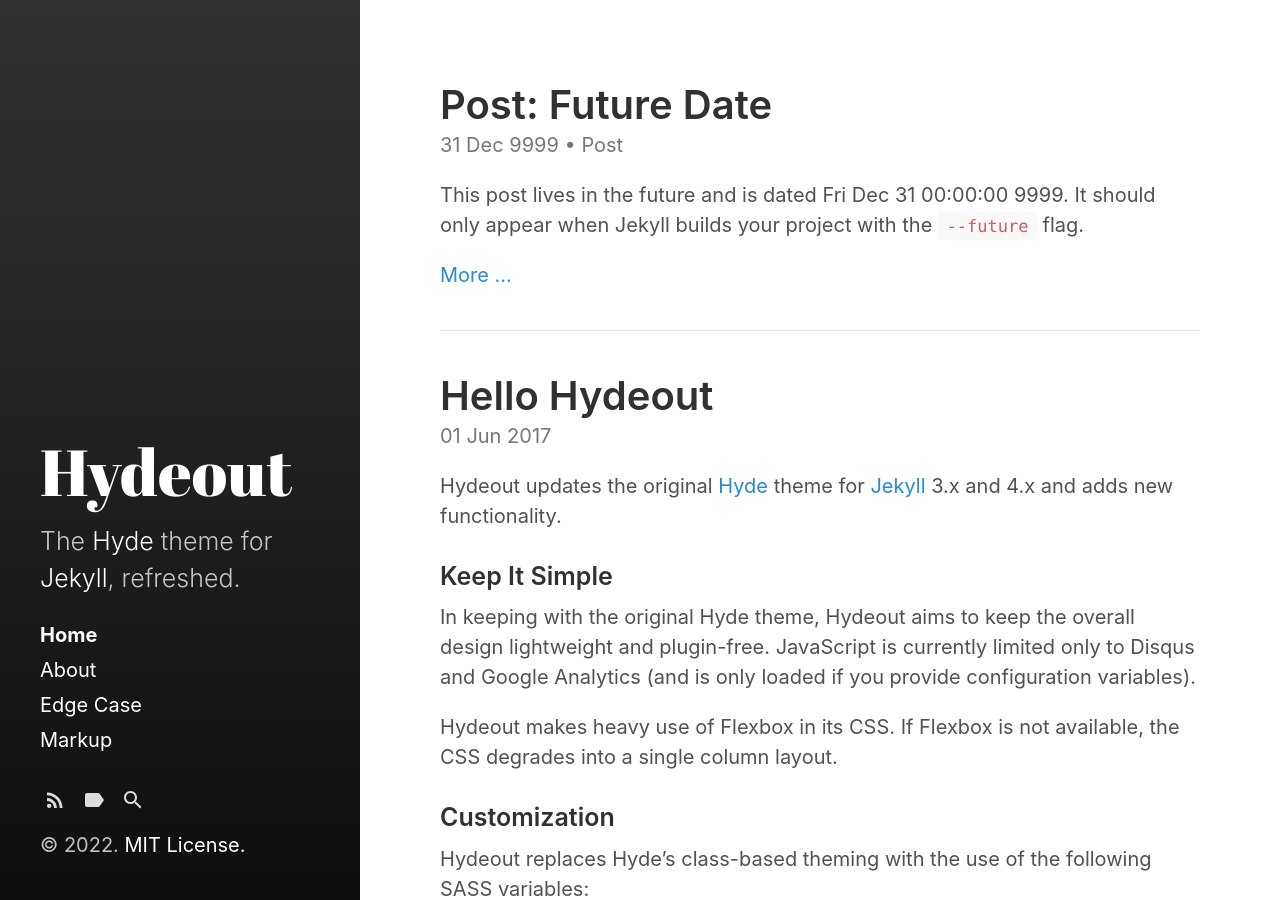
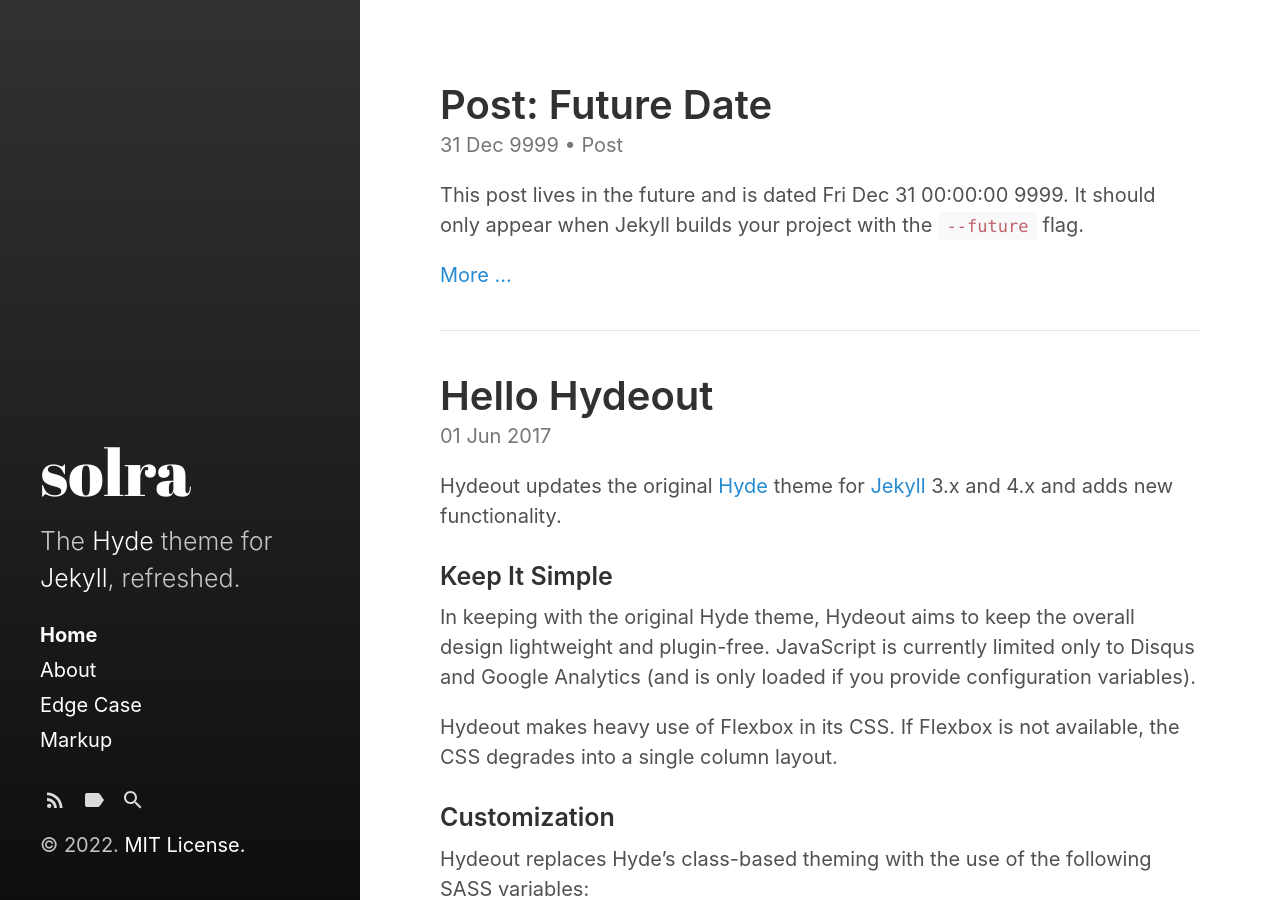
Before and after one commit to jsolra/jsolra.github.io, a Jekyll site: the page built from index.html, in a window 1280 px wide and 900 px high. Built offline with Jekyll 4.4.1, drawn with Linux system fonts in a browser that asks for light colours; the list of posts is cut into pages by our own code.

Commit message:
Update _config.yml

```diff
--- a/_config.yml
+++ b/_config.yml
@@ -3,10 +3,10 @@ markdown:         kramdown
 highlighter:      rouge
 
 # Setup
-title:            Hydeout
-tagline:          'A Jekyll theme'
+title:            solra
+tagline:          'HI SOLRA'
 description:      'The <a href="http://hyde.getpoole.com" target="_blank">Hyde</a> theme for <a href="http://jekyllrb.com" target="_blank">Jekyll</a>, refreshed.'
-url:              https://fongandrew.github.io
+url:              https://jsolra.github.io
 baseurl:          '/hydeout'
                   # the optional subpath of your site, e.g. "/blog"
                   # NB: This applies to all pages in your Jekyll site.
```
